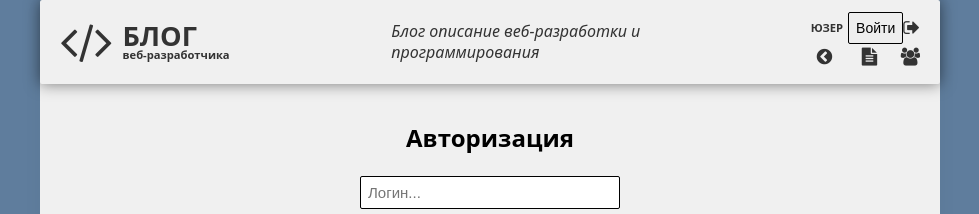
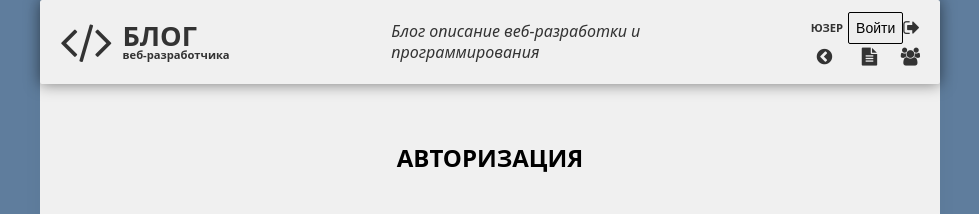
Before and after one commit to mityourik/result-practice-notes, a React (Vite) app: page /login in a window 1280 px wide. Shown: the top 214 px of the page, without its empty margins (150-1129 px from the left). Built offline with nearby package versions, Linux system fonts and the light colour scheme; no server answers.

Commit message:
finalize auth layout and logic

```diff
--- /dev/null
+++ b/src/components/H2/H2.jsx
@@ -0,0 +1,10 @@
+import styled from 'styled-components';
+
+const H2Container = ({ children, className }) => (
+    <h2 className={className}>{children}</h2>
+);
+
+export const H2 = styled(H2Container)`
+    margin: 40px 0;
+    text-transform: uppercase;
+`;
--- a/src/components/index.js
+++ b/src/components/index.js
@@ -2,3 +2,4 @@ export * from './Header/Header.jsx';
 export * from './Footer/Footer.jsx';
 export * from './Input/Input.jsx';
 export * from './Button/Button.jsx';
+export * from './H2/H2.jsx';
--- a/src/pages/Authorization/Authorization.jsx
+++ b/src/pages/Authorization/Authorization.jsx
@@ -5,7 +5,7 @@ import { Link } from 'react-router-dom';
 import styled from 'styled-components';
 import * as yup from 'yup';
 import { server } from '../../bff';
-import { Button, Input } from '../../components';
+import { Button, H2, Input } from '../../components';
 
 const authFromSchema = yup.object().shape({
     login: yup
@@ -80,7 +80,7 @@ const AuthorizationContainer = ({ className }) => {
 
     return (
         <div className={className}>
-            <h2>Авторизация</h2>
+            <H2>Авторизация</H2>
             <form onSubmit={handleSubmit(onSubmit)}>
                 <Input
                     type="text"
```
Also changed, not shown: src/components/Header/components/Footer/Footer.jsx (added), src/hooks/useGithubUserEvents.js (added).
